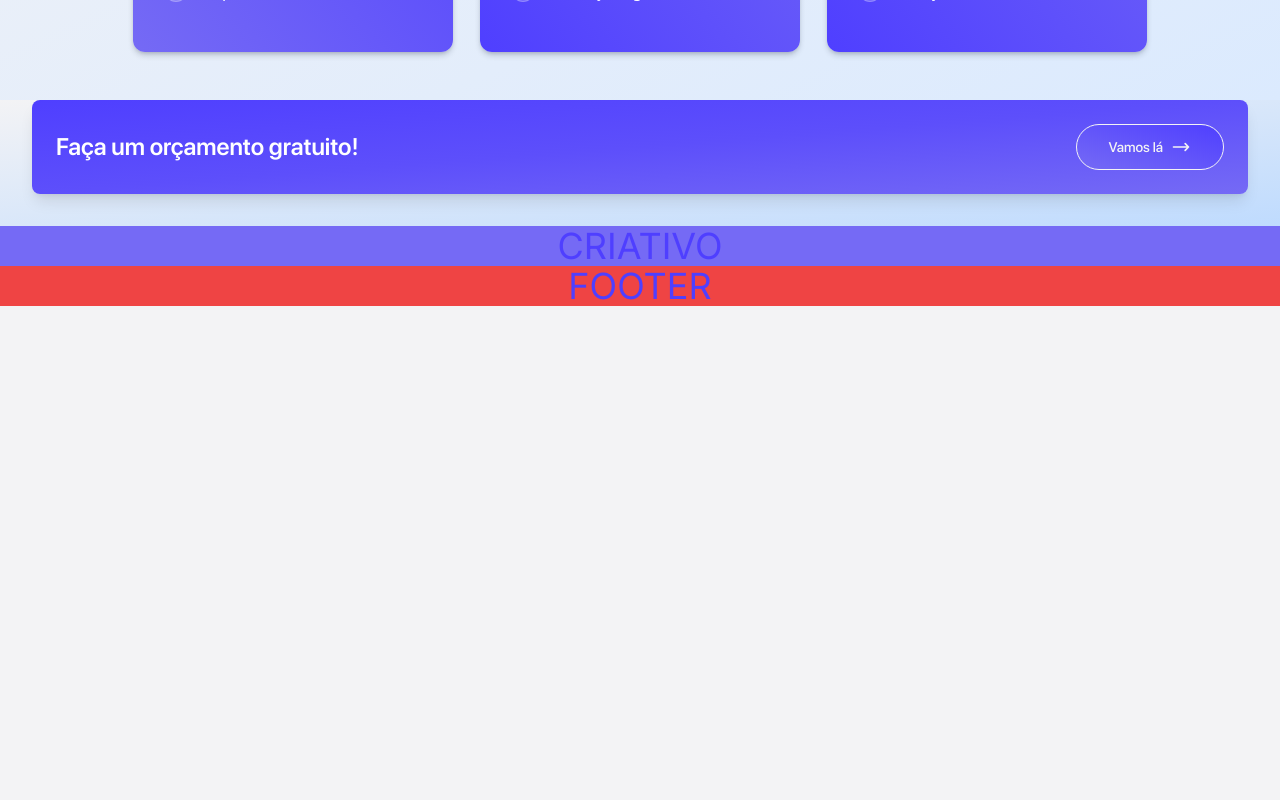
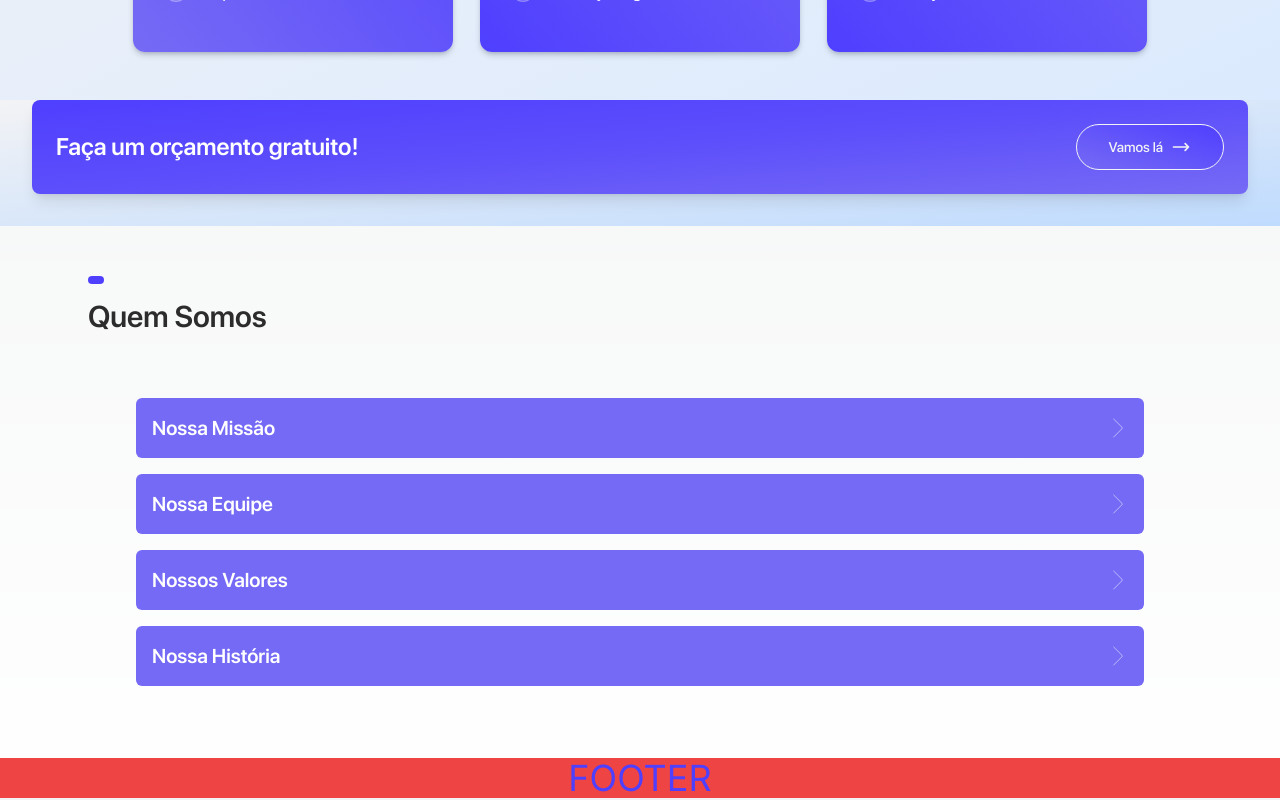
Before and after one commit to rdsgabriel/engix-website, a Next.js app: page / in a window 1280 px wide. Shown: the part 2188-2988 px from the top of the page. Before the commit the page ends 2496 px from the top, so only its background shows below. Built offline with nearby package versions, Linux system fonts and the light colour scheme.

Commit message:
about us

```diff
--- /dev/null
+++ b/src/app/aboutus.js
@@ -0,0 +1,129 @@
+'use client';
+
+import Image from 'next/image';
+import { useState } from 'react';
+import nextsvg from '../../public/images/next.svg'; // Seu SVG importado
+
+export default function AboutUs() {
+  const [activeSection, setActiveSection] = useState(null);
+
+  const toggleSection = (section) => {
+    setActiveSection(activeSection === section ? null : section);
+  };
+
+  return (
+    <section className="">
+      <div className="max-w-6xl px-6 py-10 mx-auto">
+        <span className="inline-block py-1 px-2 rounded-full bg-azul1 mr-3">
+          <i></i>
+        </span>
+
+        <h1 className="mt-2 text-xl font-sf-display-bold text-preto lg:text-3xl">
+          Quem Somos
+        </h1>
+
+        <main className="relative z-10 w-full mt-8 md:flex md:flex-col xl:mt-12">
+          <div className="absolute inset-0 -z-10 rounded-2xl"></div>
+
+          <div className="w-full px-6 py-4 rounded-2xlmd:p-0 lg:px-12">
+            {/* Section Toggle Buttons */}
+            <div className="mb-4">
+              <button
+                onClick={() => toggleSection('mission')}
+                className={`w-full text-xl font-sf-display-bold text-white text-left bg-azul3 p-4 rounded-md flex items-center justify-between hover:bg-azul2 transition-colors duration-300 ${activeSection === 'mission' ? 'rounded-b-none' : ''}`}
+              >
+                Nossa Missão
+                <Image
+                  src={nextsvg}
+                  alt="Toggle"
+                  className={`h-5 w-5 text-white transition-transform duration-300 ${activeSection === 'mission' ? 'rotate-90' : 'rotate-0'}`}
+                />
+              </button>
+              <div className={`overflow-hidden transition-all duration-500 ${activeSection === 'mission' ? 'max-h-screen' : 'max-h-0'}`}>
+                {activeSection === 'mission' && (
+                  <div className="bg-azul3 p-4 rounded-b-md">
+                    <p className="text-base font-sf-display leading-relaxed text-white md:text-base">
+                      Nossa missão é ser a força propulsora por trás das inovações tecnológicas que moldam o futuro. Com uma abordagem proativa e adaptável, estamos aqui para superar obstáculos e oferecer soluções que não apenas atendem, mas definem os padrões de excelência em nossa indústria.
+                    </p>
+                  </div>
+                )}
+              </div>
+            </div>
+
+            <div className="mb-4">
+              <button
+                onClick={() => toggleSection('team')}
+                className={`w-full text-xl font-sf-display-bold text-white text-left bg-azul3 p-4 rounded-md flex items-center justify-between hover:bg-azul2 transition-colors duration-300 ${activeSection === 'team' ? 'rounded-b-none' : ''}`}
+              >
+                Nossa Equipe
+                <Image
+                  src={nextsvg}
+                  alt="Toggle"
+                  className={`h-5 w-5 text-white transition-transform duration-300 ${activeSection === 'team' ? 'rotate-90' : 'rotate-0'}`}
+                />
+              </button>
+              <div className={`overflow-hidden transition-all duration-500 ${activeSection === 'team' ? 'max-h-screen' : 'max-h-0'}`}>
+                {activeSection === 'team' && (
+                  <div className="bg-azul3 p-4 rounded-b-md">
+                    <p className="text-base font-sf-display leading-relaxed text-white md:text-xl">
+                      Nossa equipe é formada por visionários e solucionadores de problemas, cada um trazendo uma combinação única de experiência e criatividade. Juntos, cultivamos um ambiente onde a inovação é a norma e a excelência é um hábito. Nosso compromisso é ir além do esperado para entregar resultados excepcionais.
+                    </p>
+                  </div>
+                )}
+              </div>
+            </div>
+
+            <div className="mb-4">
+              <button
+                onClick={() => toggleSection('values')}
+                className={`w-full text-xl font-sf-display-bold text-white text-left bg-azul3 p-4 rounded-md flex items-center justify-between hover:bg-azul2 transition-colors duration-300 ${activeSection === 'values' ? 'rounded-b-none' : ''}`}
+              >
+                Nossos Valores
+                <Image
+                  src={nextsvg}
+                  alt="Toggle"
+                  className={`h-5 w-5 text-white transition-transform duration-300 ${activeSection === 'values' ? 'rotate-90' : 'rotate-0'}`}
+                />
+              </button>
+              <div className={`overflow-hidden transition-all duration-500 ${activeSection === 'values' ? 'max-h-screen' : 'max-h-0'}`}>
+                {activeSection === 'values' && (
+                  <div className="bg-azul3 p-4 rounded-b-md">
+                    <ul className="list-disc list-inside text-base font-sf-display leading-relaxed text-white md:text-xl">
+                      <li>Inovação: Desafiamos o status quo e buscamos constantemente novas soluções criativas.</li>
+                      <li>Excelência: Acreditamos que a excelência é um hábito, e não uma meta, permeando cada aspecto do nosso trabalho.</li>
+                      <li>Adaptabilidade: Estamos prontos para enfrentar qualquer desafio e encontrar a melhor solução.</li>
+                      <li>Colaboração: Trabalhamos juntos para transformar desafios em oportunidades e ideias em realidade.</li>
+                    </ul>
+                  </div>
+                )}
+              </div>
+            </div>
+
+            <div className="mb-4">
+              <button
+                onClick={() => toggleSection('history')}
+                className={`w-full text-xl font-sf-display-bold text-white text-left bg-azul3 p-4 rounded-md flex items-center justify-between hover:bg-azul2 transition-colors duration-300 ${activeSection === 'history' ? 'rounded-b-none' : ''}`}
+              >
+                Nossa História
+                <Image
+                  src={nextsvg}
+                  alt="Toggle"
+                  className={`h-5 w-5 text-white transition-transform duration-300 ${activeSection === 'history' ? 'rotate-90' : 'rotate-0'}`}
+                />
+              </button>
+              <div className={`overflow-hidden transition-all duration-500 ${activeSection === 'history' ? 'max-h-screen' : 'max-h-0'}`}>
+                {activeSection === 'history' && (
+                  <div className="bg-azul3 p-4 rounded-b-md">
+                    <p className="text-base font-sf-display leading-relaxed text-white md:text-xl">
+                      Desde a nossa fundação, a Engix Tech tem se destacado por sua capacidade de inovar e se adaptar a um mundo em constante evolução. Com um lema que reflete nosso compromisso com a excelência, estamos sempre prontos para dar o próximo passo e criar soluções que definem o futuro da tecnologia.
+                    </p>
+                  </div>
+                )}
+              </div>
+            </div>
+          </div>
+        </main>
+      </div>
+    </section>
+  );
+}
--- a/src/app/criativo.js
+++ /dev/null
@@ -1,16 +0,0 @@
-import Image from "next/image";
-import LogoMin from '../../public/images/LogoMin2.svg'
-import LogoMin2 from '../../public/images/LogoMin3.svg'
-import LogoMin3 from '../../public/images/LogoMin4.svg'
-import idcard from '../../public/images/idcard.webp'
-import business from '../../public/images/business.webp'
-import busao from '../../public/images/busao.webp'
-import e from '../../public/images/e.svg'
-import quadrado from '../../public/images/test.svg'
-
-
-export default function Criativo() {
-  return (
-   <h1 className="text-center text-4xl text-azul1 bg-azul3">CRIATIVO</h1>
-  );
-}
--- a/src/app/layout.js
+++ b/src/app/layout.js
@@ -13,7 +13,7 @@ export default function RootLayout({ children }) {
   return (
     <html lang="en" className="bg-branco">
       <body className={inter.className}>{children}</body>
-      <GoogleAnalytics gaId="G-0B0V2RFSBH"/>
+      <GoogleAnalytics async gaId="G-0B0V2RFSBH"/>
     </html>
   );
 }
--- a/src/app/page.js
+++ b/src/app/page.js
@@ -7,7 +7,7 @@ import Why from "./why";
 import Services from "./services"
 import Wpp from "./whatsappbtn";
 import Lets from "./lets";
-import Criativo from "./criativo";
+import AboutUs from "./aboutus";
 import Footer from "./footer";
 
 
@@ -22,7 +22,7 @@ export default function Home() {
    <Services/>
    <Wpp/>
    <Lets/>
-   <Criativo/>
+   <AboutUs/>
    <Footer/>
    </>
   );
```
Also changed, not shown: public/images/next.svg (added).
